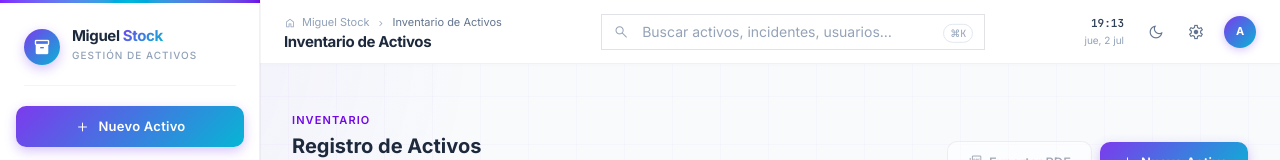
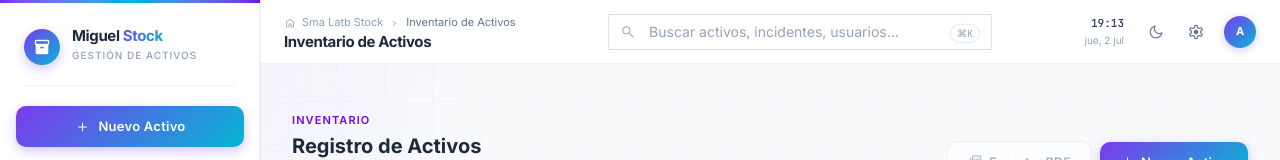
Before and after one commit to adsotareas-ship-it/stock-mr, a React (Vite) app: page /assets in a window 1280 px wide. Shown: the top 160 px of the page. Built offline with nearby package versions, Linux system fonts and the light colour scheme; no server answers; sample sign-in values are in the browser's storage.

Commit message:
feat: rebrand title and text references from Miguel Stock to Sma Latb Stock

```diff
--- a/index.html
+++ b/index.html
@@ -3,7 +3,7 @@
   <head>
     <meta charset="UTF-8" />
     <meta name="viewport" content="width=device-width, initial-scale=1.0" />
-    <title>Miguel Stock - Gestión de Activos IT</title>
+    <title>Sma Latb Stock - Gestión de Activos IT</title>
     <!-- Google Fonts -->
     <link rel="preconnect" href="https://fonts.googleapis.com" />
     <link rel="preconnect" href="https://fonts.gstatic.com" crossorigin />
--- a/src/components/Header.jsx
+++ b/src/components/Header.jsx
@@ -77,7 +77,7 @@ export default function Header({ onMenuToggle }) {
         <div className="hidden md:block">
           <div className="flex items-center gap-1.5 text-[11px] text-slate-400 mb-0.5">
             <span className="material-symbols-outlined" style={{ fontSize: '12px' }}>home</span>
-            <span>Miguel Stock</span>
+            <span>Sma Latb Stock</span>
             <span className="material-symbols-outlined" style={{ fontSize: '11px' }}>chevron_right</span>
             <span className="text-slate-500">{pageName}</span>
           </div>
--- a/src/pages/Inventory.jsx
+++ b/src/pages/Inventory.jsx
@@ -129,7 +129,7 @@ export default function Inventory() {
     doc.setFont('helvetica', 'bold');
     doc.setFontSize(16);
     doc.setTextColor(255, 255, 255);
-    doc.text('Miguel Stock', 14, 12);
+    doc.text('Sma Latb Stock', 14, 12);
 
     // Report subtitle
     doc.setFont('helvetica', 'normal');
@@ -294,7 +294,7 @@ export default function Inventory() {
       doc.setFont('helvetica', 'normal');
       doc.setFontSize(7);
       doc.setTextColor(148, 163, 184);
-      doc.text('Miguel Stock — Reporte Confidencial de Inventario de Hardware', 14, pageH - 4);
+      doc.text('Sma Latb Stock — Reporte Confidencial de Inventario de Hardware', 14, pageH - 4);
       doc.text(`Página ${p} de ${totalPages}`, pageW - 14, pageH - 4, { align: 'right' });
       doc.text(dateStr, pageW / 2, pageH - 4, { align: 'center' });
     }
--- a/src/pages/Login.jsx
+++ b/src/pages/Login.jsx
@@ -116,7 +116,7 @@ export default function Login() {
               Acceso Corporativo
             </h1>
             <p className="text-[13px] text-slate-500">
-              Inicia sesión en tu cuenta de Miguel Stock
+              Inicia sesión en tu cuenta de Sma Latb Stock
             </p>
           </div>
 
@@ -209,7 +209,7 @@ export default function Login() {
       </div>
 
       <div className="absolute bottom-5 left-0 right-0 text-center text-[11px] text-slate-400">
-        © 2024 Miguel Stock. Gestión de Activos IT · v3.2.1
+        © 2024 Sma Latb Stock. Gestión de Activos IT · v3.2.1
       </div>
     </div>
   );
--- a/src/pages/Support.jsx
+++ b/src/pages/Support.jsx
@@ -134,7 +134,7 @@ export default function Support() {
           </div>
         </div>
         <div className="text-right flex flex-col items-center sm:items-end">
-          <span className="text-[10px] font-mono text-slate-400 uppercase">Miguel Stock v1.1.0</span>
+          <span className="text-[10px] font-mono text-slate-400 uppercase">Sma Latb Stock v1.1.0</span>
           <span className="text-[11px] text-violet-700 font-semibold mt-0.5 flex items-center gap-1">
             <span className="dot-pulse" style={{ width: '6px', height: '6px', color: '#7c3aed', background: '#7c3aed' }} />
             En Producción — Vercel + Supabase
```
